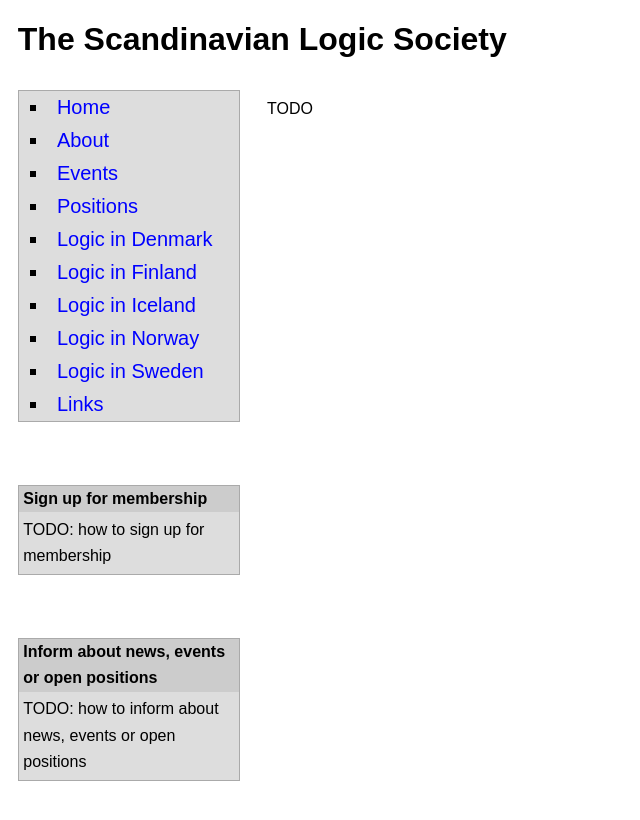
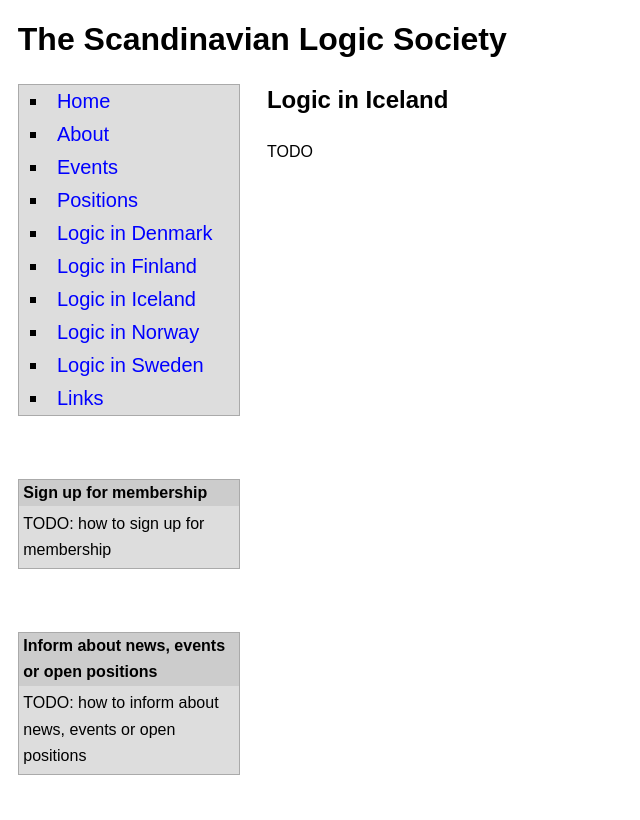
Before and after one commit to scandinavianlogic/scandinavianlogic.github.io, a Jekyll site: the page built from iceland.md, in a window 1280 px wide. Shown: the top 820 px of the page, without its empty margins (0-640 px from the left). Built offline with Jekyll 4.4.1, drawn with Linux system fonts in a browser that asks for light colours.

Commit message:
added header

```diff
--- a/iceland.md
+++ b/iceland.md
@@ -2,4 +2,5 @@
 layout: default
 title: Iceland
 ---
+## Logic in Iceland
 {{ "TODO" | log_warning }}
```
